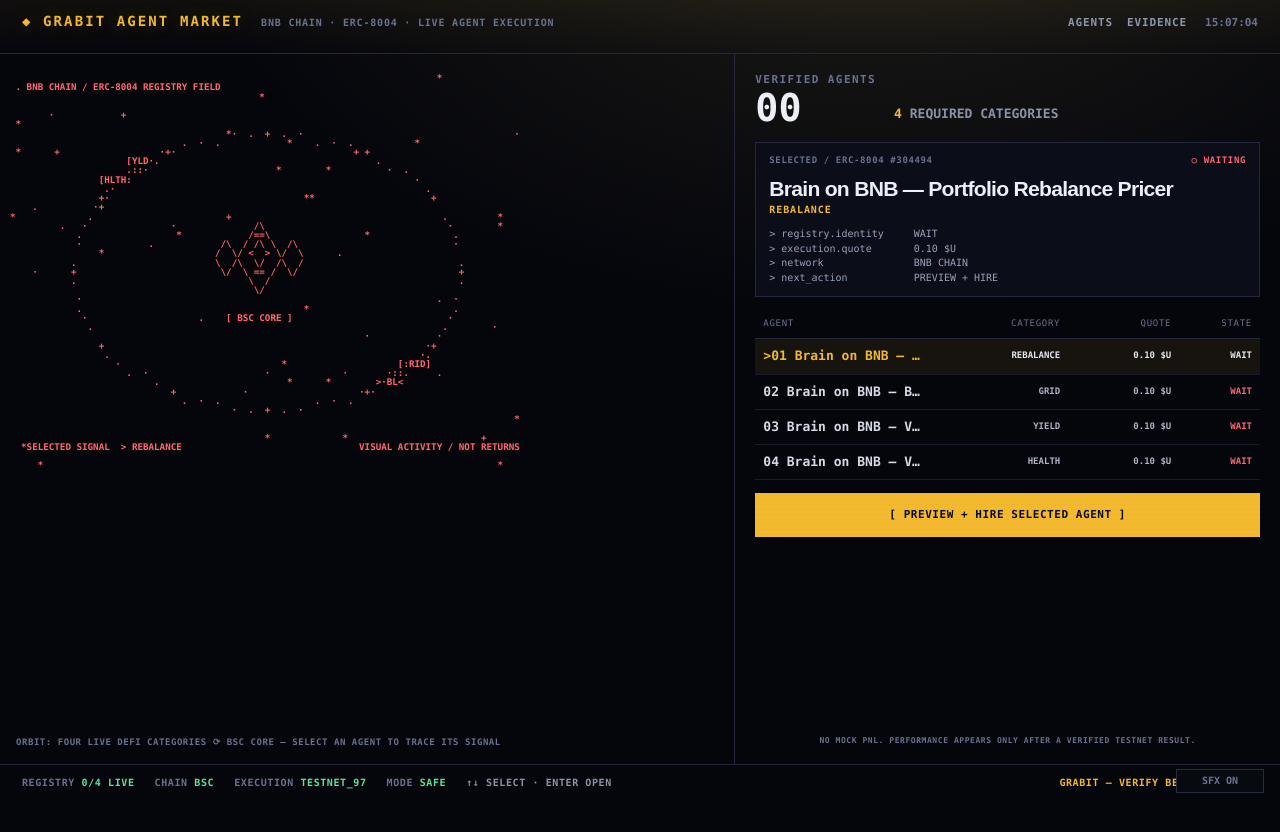
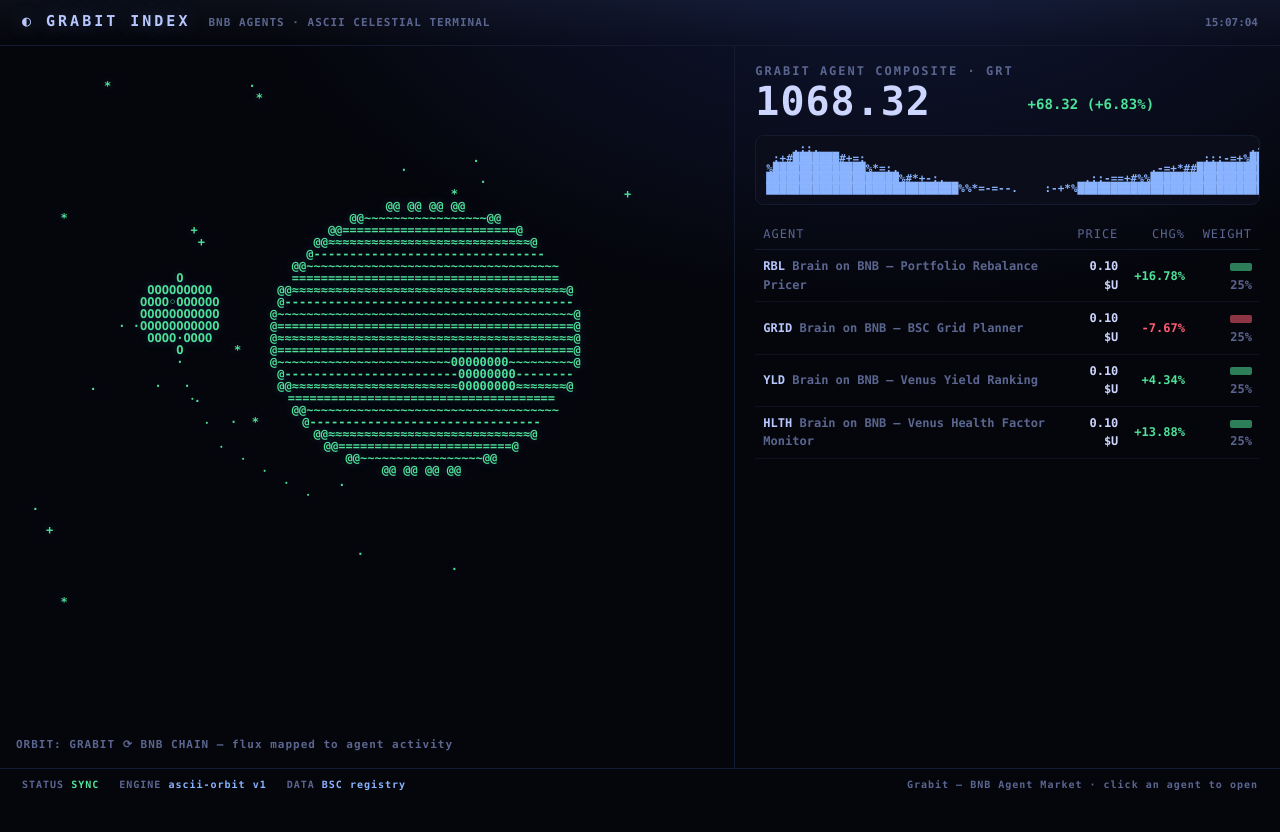
Before and after one commit to mycyi1994-hash/GrabitBNBHackton, a Next.js app: page / in a window 1280 px wide. Shown: the top 832 px of the page. Built offline with nearby package versions, Linux system fonts and the light colour scheme; no server answers.

Commit message:
feat: mirror Ganymede index landing for Grabit

```diff
--- a/app/slash-home.tsx
+++ b/app/slash-home.tsx
@@ -1,6 +1,6 @@
 'use client';
 
-import { useEffect, useRef, useState } from 'react';
+import { useEffect, useMemo, useRef, useState } from 'react';
 
 type SlashAgent = {
   tokenId: string;
@@ -14,121 +14,34 @@ type SlashHomeProps = {
   agents: SlashAgent[];
 };
 
-const MARKERS = ['RBL', 'GRID', 'YLD', 'HLTH'];
 const COLS = 92;
-const ROWS = 44;
+const ROWS = 46;
+const SPARK_WIDTH = 96;
 
-function GrabitNetworkSky({ agents, selected }: { agents: SlashAgent[]; selected: number }) {
-  const skyRef = useRef<HTMLPreElement>(null);
-
-  useEffect(() => {
-    const sky = skyRef.current;
-    if (!sky) return;
-
-    let seed = 56;
-    const random = () => {
-      seed = (seed * 16807) % 2147483647;
-      return (seed - 1) / 2147483646;
-    };
-    const stars = Array.from({ length: 118 }, () => ({
-      x: random() * COLS,
-      y: random() * ROWS,
-      phase: random() * Math.PI * 2,
-      char: '.·*+'[Math.floor(random() * 4)],
-    }));
-
-    const motionQuery = window.matchMedia('(prefers-reduced-motion: reduce)');
-    let frame = 0;
-    let animationId = 0;
-    let lastPaint = 0;
-
-    const draw = (time: number) => {
-      if (time - lastPaint < 72 && !motionQuery.matches) {
-        animationId = window.requestAnimationFrame(draw);
-        return;
-      }
-      lastPaint = time;
-      frame += motionQuery.matches ? 0 : 1;
-
-      const grid = Array.from({ length: ROWS }, () => new Array<string>(COLS).fill(' '));
-      const put = (x: number, y: number, char: string) => {
-        const px = Math.round(x);
-        const py = Math.round(y);
-        if (px >= 0 && px < COLS && py >= 0 && py < ROWS) grid[py][px] = char;
-      };
-      const write = (x: number, y: number, value: string) => {
-        [...value].forEach((char, index) => put(x + index, y, char));
-      };
-
-      stars.forEach((star) => {
-        const pulse = Math.sin(frame * 0.09 + star.phase);
-        if (pulse > -0.18) put(star.x, star.y, pulse > 0.72 ? '*' : star.char);
-      });
-
-      const centerX = COLS * 0.5;
-      const centerY = ROWS * 0.5;
-
-      for (let angle = 0; angle < 360; angle += 5) {
-        const radians = angle * Math.PI / 180;
-        const char = angle % 30 === 0 ? '+' : angle % 10 === 0 ? '·' : '.';
-        put(centerX + Math.cos(radians) * 35, centerY + Math.sin(radians) * 15, char);
-      }
-
-      const bsc = [
-        '          /\\          ',
-        '         /==\\         ',
-        '    /\\  / /\\ \\  /\\    ',
-        '   /  \\/ <  > \\/  \\   ',
-        '   \\  /\\  \\/  /\\  /   ',
-        '    \\/  \\ == /  \\/    ',
-        '         \\  /         ',
-        '          \\/          ',
-      ];
-      bsc.forEach((line, index) => write(centerX - 12, centerY - 5 + index, line));
-      write(centerX - 7, centerY + 5, '[ BSC CORE ]');
-
-      agents.slice(0, 4).forEach((agent, index) => {
-        const direction = index % 2 === 0 ? 1 : -1;
-        const angle = frame * 0.014 * direction + index * (Math.PI / 2);
-        const x = centerX + Math.cos(angle) * 35;
-        const y = centerY + Math.sin(angle) * 15;
-        const marker = `${index === selected ? '>' : '['}${MARKERS[index] ?? 'AGT'}${index === selected ? '<' : ']'}`;
-        write(x - marker.length / 2, y, marker);
-
-        for (let trail = 1; trail <= 5; trail += 1) {
-          const trailAngle = angle - trail * 0.075 * direction;
-          put(
-            centerX + Math.cos(trailAngle) * 35,
-            centerY + Math.sin(trailAngle) * 15,
-            trail < 3 ? ':' : '·',
-          );
-        }
-
-        if (agent.live) put(x, y - 1, index === selected ? '*' : '+');
-      });
-
-      write(3, 2, 'BNB CHAIN / ERC-8004 REGISTRY FIELD');
-      write(3, ROWS - 3, 'SELECTED SIGNAL  > ' + (agents[selected]?.category ?? 'NO AGENT'));
-      write(COLS - 29, ROWS - 3, 'VISUAL ACTIVITY / NOT RETURNS');
-
-      sky.textContent = grid.map((row) => row.join('')).join('\n');
-      sky.dataset.state = agents[selected]?.live ? 'live' : 'waiting';
-
-      if (!motionQuery.matches) animationId = window.requestAnimationFrame(draw);
-    };
-
-    animationId = window.requestAnimationFrame(draw);
-    return () => window.cancelAnimationFrame(animationId);
-  }, [agents, selected]);
-
-  return <pre ref={skyRef} className="ganymede-network-art" aria-label="Animated BNB Chain agent registry field" />;
+function priceNumber(value: string, fallback: number) {
+  const parsed = Number(value.replace(/[^0-9.]/g, ''));
+  return Number.isFinite(parsed) && parsed > 0 ? parsed : fallback;
 }
 
 export function SlashHome({ agents }: SlashHomeProps) {
-  const [selected, setSelected] = useState(0);
+  const skyRef = useRef<HTMLPreElement>(null);
+  const momentumRef = useRef(0);
   const [clock, setClock] = useState('--:--:--');
-  const selectedAgent = agents[selected] ?? agents[0];
-  const liveCount = agents.filter((agent) => agent.live).length;
+  const [indexValue, setIndexValue] = useState(1000);
+  const [indexChange, setIndexChange] = useState(0);
+  const [spark, setSpark] = useState('');
+  const [changes, setChanges] = useState<number[]>(() => agents.map(() => 0));
+
+  const rows = useMemo(
+    () =>
+      agents.slice(0, 7).map((agent, index, visibleAgents) => ({
+        ...agent,
+        tick: ['RBL', 'GRID', 'YLD', 'HLTH', 'AGT5', 'AGT6', 'AGT7'][index],
+        numericPrice: priceNumber(agent.price, 0.02 + index * 0.01),
+        weight: 1 / Math.max(visibleAgents.length, 1),
+      })),
+    [agents],
+  );
 
   useEffect(() => {
     const updateClock = () => setClock(new Date().toLocaleTimeString('en-GB'));
@@ -138,108 +51,219 @@ export function SlashHome({ agents }: SlashHomeProps) {
   }, []);
 
   useEffect(() => {
-    const handleKey = (event: KeyboardEvent) => {
-      if (agents.length === 0) return;
-      if (event.key === 'ArrowDown') {
-        event.preventDefault();
-        setSelected((value) => (value + 1) % agents.length);
-      }
-      if (event.key === 'ArrowUp') {
-        event.preventDefault();
-        setSelected((value) => (value - 1 + agents.length) % agents.length);
-      }
-      if (event.key === 'Enter' && selectedAgent) {
-        window.location.href = `/activate?registry=${selectedAgent.tokenId}`;
+    let seed = 74321;
+    const random = () => {
+      seed = (seed * 16807) % 2147483647;
+      return (seed - 1) / 2147483646;
+    };
+    let value = 1000;
+    const history = new Array(120).fill(1000);
+    const momentum = rows.map(() => 0);
+    const base = rows.map((row) => row.numericPrice);
+    const prices = [...base];
+
+    const makeSpark = () => {
+      const slice = history.slice(-SPARK_WIDTH);
+      const min = Math.min(...slice);
+      const max = Math.max(...slice);
+      const ramp = ' .:-=+*#%@';
+      const sparkRows = 5;
+      const canvas = Array.from({ length: sparkRows }, () =>
+        new Array<string>(SPARK_WIDTH).fill(' '),
+      );
+      slice.forEach((point, column) => {
+        const norm = max === min ? 0.5 : (point - min) / (max - min);
+        const level = norm * sparkRows;
+        for (let row = 0; row < sparkRows; row += 1) {
+          const from = sparkRows - 1 - row;
+          if (level >= from + 1) canvas[row][column] = '█';
+          else if (level > from) canvas[row][column] = ramp[Math.floor((level - from) * 9)];
+        }
+      });
+      return canvas.map((line) => line.join('')).join('\n');
+    };
+
+    const step = (paint: boolean) => {
+      let composite = 0;
+      let weightSum = 0;
+      rows.forEach((row, index) => {
+        momentum[index] += (random() - 0.5) * Math.max(base[index] * 0.006, 0.0001);
+        momentum[index] *= 0.92;
+        prices[index] = Math.max(
+          0.0001,
+          prices[index] + momentum[index] + (base[index] - prices[index]) * 0.01,
+        );
+        composite += (prices[index] / base[index]) * row.weight;
+        weightSum += row.weight;
+      });
+      const previous = value;
+      value = weightSum ? 1000 * (composite / weightSum) : 1000;
+      momentumRef.current = value - previous;
+      history.push(value);
+      history.shift();
+      if (paint) {
+        setIndexValue(value);
+        setIndexChange(value - 1000);
+        setChanges(prices.map((price, index) => ((price - base[index]) / base[index]) * 100));
+        setSpark(makeSpark());
       }
     };
-    window.addEventListener('keydown', handleKey);
-    return () => window.removeEventListener('keydown', handleKey);
-  }, [agents.length, selectedAgent]);
+
+    for (let index = 0; index < 120; index += 1) step(false);
+    step(true);
+    const timer = window.setInterval(() => step(true), 240);
+    return () => window.clearInterval(timer);
+  }, [rows]);
+
+  useEffect(() => {
+    const sky = skyRef.current;
+    if (!sky) return;
+    const stars = Array.from({ length: 90 }, () => ({
+      x: Math.random() * COLS,
+      y: Math.random() * ROWS,
+      tw: Math.random() * Math.PI * 2,
+      ch: '.·*+'.charAt(Math.floor(Math.random() * 4)),
+    }));
+    let frame = 0;
+    let animationId = 0;
+
+    const draw = () => {
+      frame += 1;
+      const grid = Array.from({ length: ROWS }, () => new Array<string>(COLS).fill(' '));
+      const put = (x: number, y: number, char: string) => {
+        const px = Math.round(x);
+        const py = Math.round(y);
+        if (px >= 0 && px < COLS && py >= 0 && py < ROWS) grid[py][px] = char;
+      };
+
+      stars.forEach((star) => {
+        if (Math.sin(frame * 0.08 + star.tw) > 0.2) put(star.x, star.y, star.ch);
+      });
+
+      const jupiterX = COLS * 0.62;
+      const jupiterY = ROWS * 0.5;
+      const jupiterRadius = 11;
+      for (let angle = 0; angle < 360; angle += 4) {
+        const radians = (angle * Math.PI) / 180;
+        put(
+          jupiterX + Math.cos(radians) * jupiterRadius * 1.9,
+          jupiterY + Math.sin(radians) * jupiterRadius,
+          '@',
+        );
+      }
+      for (let y = -jupiterRadius + 1; y < jupiterRadius; y += 1) {
+        const half = Math.sqrt(1 - (y / jupiterRadius) ** 2) * jupiterRadius * 1.9;
+        const band = '=~-≈'[(Math.abs(y) + Math.floor(frame * 0.05)) % 4];
+        for (let x = -half + 1; x < half; x += 1) {
+          const spot = x > 4 && x < 12 && y > 1 && y < 5 ? '0' : band;
+          put(jupiterX + x, jupiterY + y, spot);
+        }
+      }
+
+      const momentum = momentumRef.current;
+      const speed = 0.03 + Math.min(Math.abs(momentum) * 0.02, 0.08);
+      const orbitAngle = frame * speed;
+      const moonX = jupiterX + Math.cos(orbitAngle) * 34;
+      const moonY = jupiterY + Math.sin(orbitAngle) * 15;
+      const moonRadius = 3;
+      for (let y = -moonRadius; y <= moonRadius; y += 1) {
+        const half = Math.sqrt(Math.max(0, moonRadius ** 2 - y ** 2)) * 1.8;
+        for (let x = -half; x <= half; x += 1) {
+          put(moonX + x, moonY + y, momentum >= 0 ? 'O' : 'o');
+        }
+      }
+      put(moonX - 1, moonY - 1, '◦');
+      for (let trail = 1; trail <= 10; trail += 1) {
+        const trailAngle = orbitAngle - trail * 0.12;
+        put(
+          jupiterX + Math.cos(trailAngle) * 34,
+          jupiterY + Math.sin(trailAngle) * 15,
+          trail < 4 ? '·' : '‧',
+        );
+      }
+
+      sky.textContent = grid.map((line) => line.join('')).join('\n');
+      sky.dataset.direction = momentum >= 0 ? 'up' : 'down';
+      animationId = window.requestAnimationFrame(draw);
+    };
+
+    animationId = window.requestAnimationFrame(draw);
+    return () => window.cancelAnimationFrame(animationId);
+  }, []);
+
+  const isUp = indexChange >= 0;
+  const liveCount = agents.filter((agent) => agent.live).length;
 
   return (
-    <main className="ganymede-home">
-      <header className="ganymede-head">
-        <h1>◆ GRABIT&nbsp;AGENT MARKET</h1>
-        <span>BNB CHAIN · ERC-8004 · LIVE AGENT EXECUTION</span>
-        <nav aria-label="Primary navigation">
-          <a href="#agents">AGENTS</a>
-          <a href="#evidence">EVIDENCE</a>
-        </nav>
-        <time>{clock}</time>
+    <main className="ganymede-exact-home">
+      <header className="ganymede-exact-header">
+        <h1>◐ GRABIT&nbsp;INDEX</h1>
+        <span className="ganymede-exact-sub">BNB AGENTS · ASCII CELESTIAL TERMINAL</span>
+        <time className="ganymede-exact-clock">{clock}</time>
       </header>
 
-      <section className="ganymede-main">
-        <section className="ganymede-sky" aria-label="Agent network visualization">
-          <GrabitNetworkSky agents={agents} selected={selected} />
-          <p>ORBIT: FOUR LIVE DEFI CATEGORIES ⟳ BSC CORE — SELECT AN AGENT TO TRACE ITS SIGNAL</p>
+      <section className="ganymede-exact-main">
+        <section className="ganymede-exact-sky">
+          <pre ref={skyRef} className="ganymede-exact-stars" aria-label="Animated ASCII celestial field" />
+          <div className="ganymede-exact-caption">
+            ORBIT: GRABIT ⟳ BNB CHAIN — flux mapped to agent activity
+          </div>
         </section>
 
-        <aside className="ganymede-console" id="agents">
-          <section className="ganymede-summary">
+        <aside className="ganymede-exact-aside">
+          <div className="ganymede-exact-index-head">
             <div>
-              <span>VERIFIED AGENTS</span>
-              <strong>{String(liveCount).padStart(2, '0')}</strong>
+              <div className="ganymede-exact-name">GRABIT AGENT COMPOSITE · GRT</div>
+              <div className="ganymede-exact-value">{indexValue.toFixed(2)}</div>
             </div>
-            <p><b>4</b> REQUIRED CATEGORIES</p>
-          </section>
+            <div className={'ganymede-exact-chg ' + (isUp ? 'up' : 'down')}>
+              {isUp ? '+' : ''}{indexChange.toFixed(2)} ({isUp ? '+' : ''}{(indexChange / 10).toFixed(2)}%)
+            </div>
+          </div>
 
-          {selectedAgent ? (
-            <section className="ganymede-selected" id="evidence">
-              <div className="ganymede-selected-head">
-                <span>SELECTED / ERC-8004 #{selectedAgent.tokenId}</span>
-                <b className={selectedAgent.live ? 'is-live' : 'is-waiting'}>
-                  {selectedAgent.live ? '● LIVE' : '○ WAITING'}
-                </b>
-              </div>
-              <h2>{selectedAgent.name}</h2>
-              <p>{selectedAgent.category}</p>
-              <pre>{`> registry.identity     ${selectedAgent.live ? 'PASS' : 'WAIT'}\n> execution.quote       ${selectedAgent.price}\n> network               BNB CHAIN\n> next_action           PREVIEW + HIRE`}</pre>
-            </section>
-          ) : null}
+          <pre className="ganymede-exact-spark">{spark}</pre>
 
-          <table className="ganymede-agent-table">
+          <table className="ganymede-exact-table">
             <thead>
-              <tr><th>AGENT</th><th>CATEGORY</th><th>QUOTE</th><th>STATE</th></tr>
+              <tr><th>AGENT</th><th>PRICE</th><th>CHG%</th><th>WEIGHT</th></tr>
             </thead>
             <tbody>
-              {agents.map((agent, index) => (
-                <tr
-                  className={index === selected ? 'is-selected' : ''}
-                  key={agent.tokenId}
-                  onMouseEnter={() => setSelected(index)}
-                >
-                  <td>
-                    <button type="button" onClick={() => setSelected(index)}>
-                      {index === selected ? '>' : ' '}{String(index + 1).padStart(2, '0')} {agent.name}
-                    </button>
-                  </td>
-                  <td>{agent.category}</td>
-                  <td>{agent.price}</td>
-                  <td className={agent.live ? 'is-live' : 'is-waiting'}>{agent.live ? 'READY' : 'WAIT'}</td>
-                </tr>
-              ))}
+              {rows.map((agent, index) => {
+                const change = changes[index] ?? 0;
+                const rowIsUp = change >= 0;
+                return (
+                  <tr key={agent.tokenId}>
+                    <td>
+                      <a href={'/activate?registry=' + agent.tokenId}>
+                        <span className="ganymede-exact-tick">{agent.tick}</span>{' '}
+                        <span className="ganymede-exact-dim">{agent.name}</span>
+                      </a>
+                    </td>
+                    <td>{agent.price}</td>
+                    <td className={rowIsUp ? 'up' : 'down'}>{rowIsUp ? '+' : ''}{change.toFixed(2)}%</td>
+                    <td>
+                      <span
+                        className="ganymede-exact-bar"
+                        style={{
+                          width: Math.max(2, agent.weight * 90),
+                          background: rowIsUp ? 'var(--ganymede-up)' : 'var(--ganymede-down)',
+                        }}
+                      />{' '}
+                      <span className="ganymede-exact-dim">{(agent.weight * 100).toFixed(0)}%</span>
+                    </td>
+                  </tr>
+                );
+              })}
             </tbody>
           </table>
-
-          {selectedAgent ? (
-            <a className="ganymede-primary" href={`/activate?registry=${selectedAgent.tokenId}`}>
-              [ PREVIEW + HIRE SELECTED AGENT ]
-            </a>
-          ) : null}
-
-          <p className="ganymede-disclosure">
-            NO MOCK PNL. PERFORMANCE APPEARS ONLY AFTER A VERIFIED TESTNET RESULT.
-          </p>
         </aside>
       </section>
 
-      <footer className="ganymede-foot">
-        <span>REGISTRY <b>{liveCount}/4 LIVE</b></span>
-        <span>CHAIN <b>BSC</b></span>
-        <span>EXECUTION <b>TESTNET_97</b></span>
-        <span>MODE <b>SAFE</b></span>
-        <span>↑↓ SELECT · ENTER OPEN</span>
-        <strong>GRABIT — VERIFY BEFORE CAPITAL</strong>
+      <footer className="ganymede-exact-footer">
+        <span className="ganymede-exact-pill">STATUS <b>{liveCount === agents.length ? 'LIVE' : 'SYNC'}</b></span>
+        <span>ENGINE <b>ascii-orbit v1</b></span>
+        <span>DATA <b>BSC registry</b></span>
+        <span className="ganymede-exact-footer-note">Grabit — BNB Agent Market · click an agent to open</span>
       </footer>
     </main>
   );
```
Also changed, not shown: app/globals.css.
